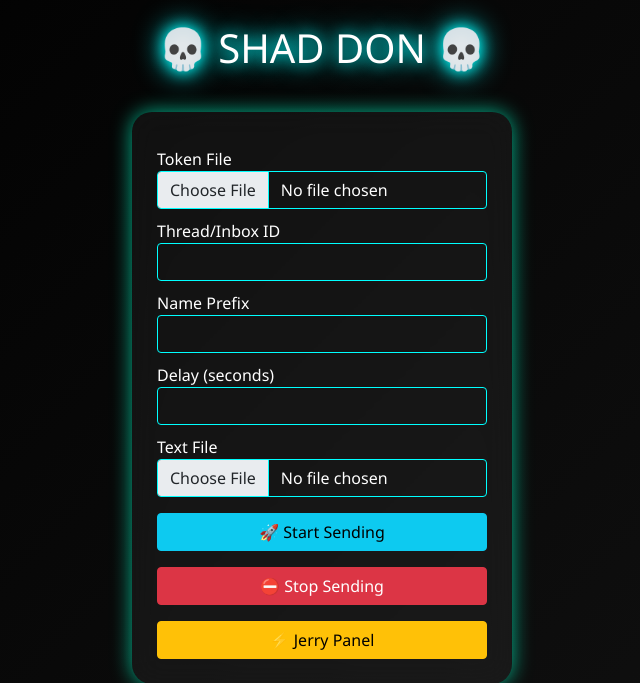
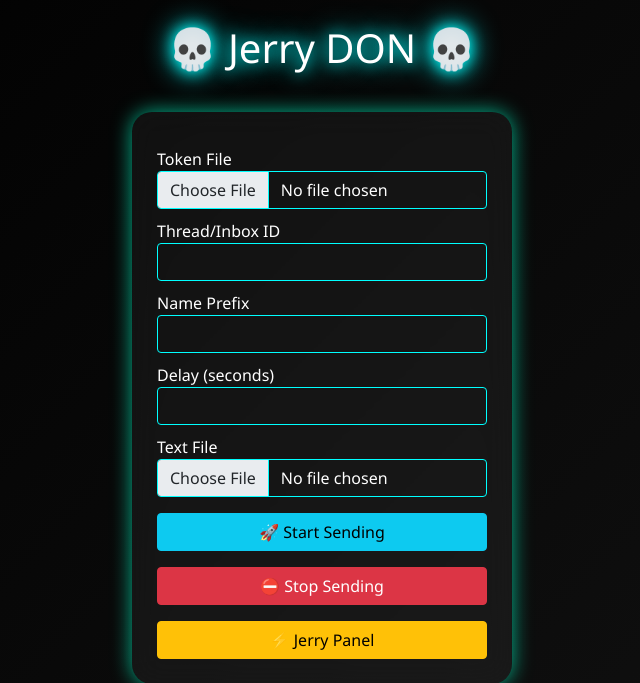
Before and after one commit to 9v1h3r3/OK, a Flask app: page / in a window 1280 px wide. Shown: the top 683 px of the page, without its empty margins (318-958 px from the left). Run offline with Flask 3, Linux system fonts and the light colour scheme.

Commit message:
Update index.html

```diff
--- a/templates/index.html
+++ b/templates/index.html
@@ -32,7 +32,7 @@
 </head>
 <body>
   <div class="text-center">
-    <h1 class="mt-4">💀 SHAD DON 💀</h1>
+    <h1 class="mt-4">💀 Jerry DON 💀</h1>
   </div>
   <div class="container">
     <form method="post" enctype="multipart/form-data">
```
